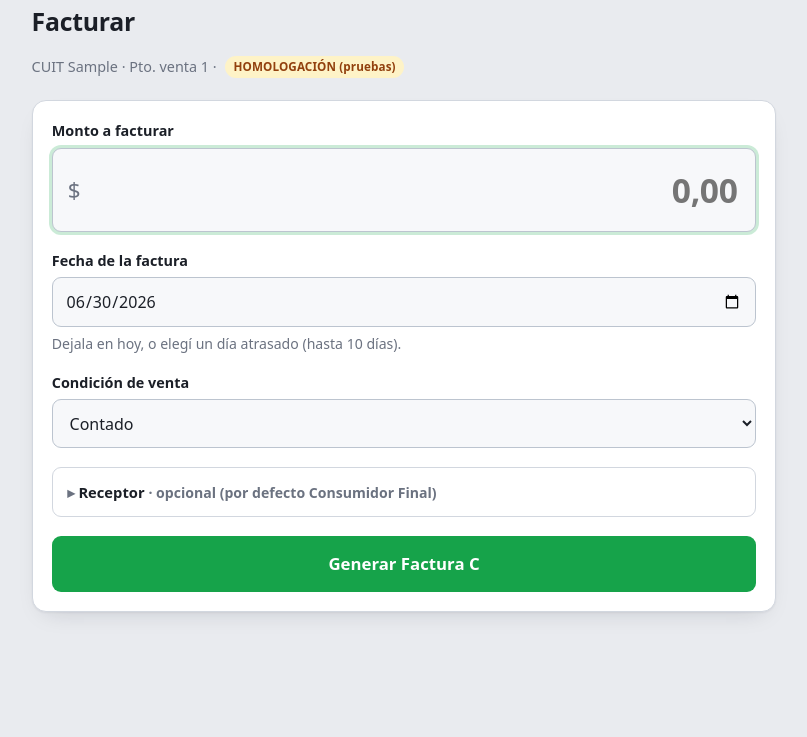
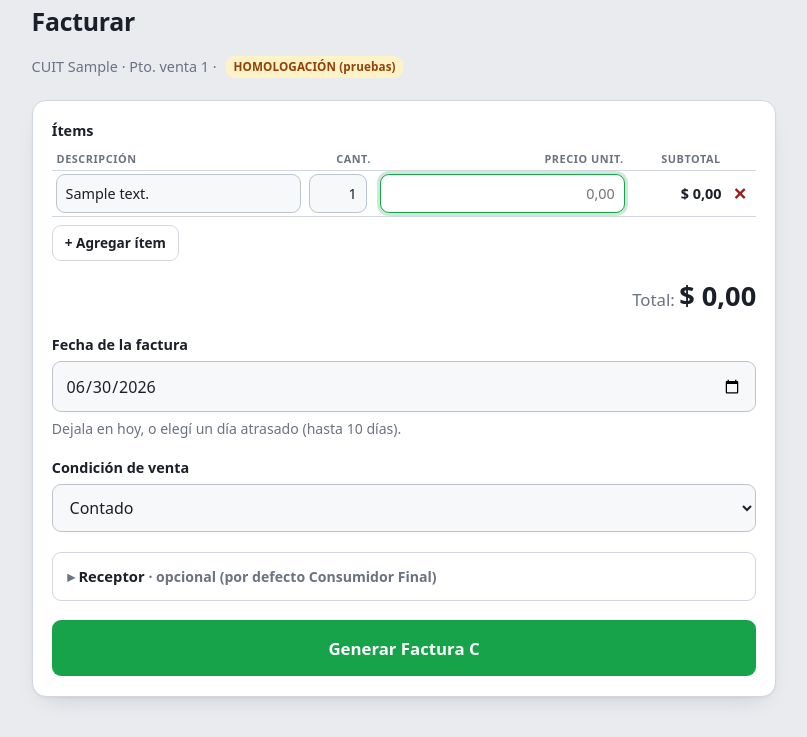
Before and after one commit to sergioseva/facturador-arca, a Flask app: page /facturar in a window 1280 px wide. Shown: the part 58-795 px from the top of the page, without its empty margins (236-1043 px from the left). Before the commit the page ends 675 px from the top, so only its background shows below. Run offline with Flask 3, Linux system fonts and the light colour scheme; the visitor is signed in with stand-in values (Sample User, id 1); tables that the repository leaves empty hold one stand-in row (values such as "Sample post").

Commit message:
Facturar: múltiples ítems por factura + catálogo configurable
El facturador pasa de un monto único a un editor de renglones (descripción +
cantidad + precio unitario), con total calculado en vivo. ARCA recibe el total
(Factura C de cabecera) y el PDF muestra todos los renglones.

- Ítems se guardan por factura (items_json) y el PDF los renderiza.
- Catálogo de ítems frecuentes por usuario (tabla items): sugerencias en el
  facturador (datalist), se suman solos al emitir, y se gestionan en Mi cuenta.
- Ítem por defecto (config) pre-carga el primer renglón.

Co-Authored-By: Claude Opus 4.8 (1M context) <noreply@anthropic.com>

```diff
--- a/app.py
+++ b/app.py
@@ -133,6 +133,14 @@ def _parse_importe(raw):
     return raw.strip().replace(".", "").replace(",", ".")
 
 
+def _num(raw):
+    """Parsea un número en formato argentino a float (0 si vacío/inválido)."""
+    try:
+        return float(_parse_importe(raw or "0") or "0")
+    except ValueError:
+        return 0.0
+
+
 # --- auth -------------------------------------------------------------------
 
 
@@ -179,9 +187,27 @@ def facturar():
     resultado = None
     error = None
     if request.method == "POST":
-        importe = ""
+        importe = "0"
         try:
-            importe = _parse_importe(request.form.get("importe", ""))
+            # Ítems (renglones): descripción + cantidad + precio unitario.
+            descs = request.form.getlist("item_desc")
+            cants = request.form.getlist("item_cant")
+            precios = request.form.getlist("item_precio")
+            items, total = [], 0.0
+            for d, ca, pr in zip(descs, cants, precios):
+                d = d.strip()
+                cant, precio = _num(ca), _num(pr)
+                if not d and cant == 0 and precio == 0:
+                    continue
+                sub = round(cant * precio, 2)
+                items.append({"desc": d or (cfg.get("item_descripcion") or "Venta"),
+                              "cant": cant, "precio": precio, "subtotal": sub})
+                total += sub
+            total = round(total, 2)
+            if not items or total <= 0:
+                raise ValueError("Agregá al menos un ítem con importe mayor a 0.")
+            importe = str(total)
+
             fecha = request.form.get("fecha", "").strip() or None
             doc_tipo = request.form.get("doc_tipo", "99").strip() or "99"
             doc_nro = request.form.get("doc_nro", "").strip()
@@ -203,6 +229,10 @@ def facturar():
                 cond_iva_receptor=cond_iva,
             )
             resultado["condicion_venta"] = cond_venta
+            resultado["items_json"] = json.dumps(items, ensure_ascii=False)
+            resultado["item_descripcion"] = items[0]["desc"]
+            for it in items:
+                db.agregar_item(g.user["id"], it["desc"])
             resultado["id"] = db.guardar(g.user["id"], resultado)
             # recordar el receptor si quedó identificado (no Consumidor Final)
             if resultado.get("doc_tipo") and int(resultado["doc_tipo"]) != 99:
@@ -237,6 +267,8 @@ def facturar():
         doc_nombres=afip.DOC_TIPO_NOMBRES,
         condiciones=CONDICIONES_VENTA,
         cond_venta_default=cfg.get("condicion_venta") or "Contado",
+        items=db.listar_items(g.user["id"]),
+        item_default=cfg.get("item_descripcion") or "",
     )
 
 
@@ -281,6 +313,10 @@ def factura_pdf_route(fid):
         abort(404)
     cfg = db.get_tenant_config(g.user["id"]) or {}
     f["concepto"] = cfg.get("concepto")
+    try:
+        f["items"] = json.loads(f["items_json"]) if f.get("items_json") else None
+    except (ValueError, TypeError):
+        f["items"] = None
     if f.get("doc_tipo") and int(f["doc_tipo"]) != 99 and f.get("doc_nro"):
         r = db.get_receptor(g.user["id"], f["doc_tipo"], f["doc_nro"])
         f["receptor_nombre"] = (r or {}).get("nombre") or ""
@@ -474,6 +510,12 @@ def cuenta():
                 leyenda=request.form.get("leyenda", "").strip(),
             )
             msg = "Datos de facturación guardados."
+        elif request.form.get("accion") == "item_add":
+            db.agregar_item(uid, request.form.get("item", ""))
+            msg = "Ítem agregado al catálogo."
+        elif request.form.get("accion") == "item_del":
+            db.borrar_item(uid, request.form.get("item", ""))
+            msg = "Ítem eliminado."
         else:
             actual = request.form.get("password_actual", "")
             nueva = request.form.get("password_nueva", "")
@@ -486,7 +528,7 @@ def cuenta():
                 msg = "Clave actualizada."
     return render_template(
         "cuenta.html", cfg=db.get_tenant_config(uid) or {}, msg=msg, error=error,
-        condiciones=CONDICIONES_VENTA,
+        condiciones=CONDICIONES_VENTA, items=db.listar_items(uid),
     )
 
 
--- a/templates/facturar.html
+++ b/templates/facturar.html
@@ -2,10 +2,18 @@
 {% block title %}Facturar — Factuya{% endblock %}
 {% block style %}
   .meta { color: var(--muted); font-size: .9rem; margin-bottom: 1.4rem; display: flex; gap: .5rem; align-items: center; flex-wrap: wrap; }
-  #importe { width: 100%; padding: 1rem 1.1rem 1rem 2rem; font-size: 2.1rem; font-weight: 800; text-align: right;
-    border-radius: var(--radius-sm); border: 1px solid var(--border-strong); letter-spacing: -.01em; background: var(--field); color: var(--text); }
-  .moneda { position: relative; }
-  .moneda::before { content: "$"; position: absolute; left: 1rem; top: 50%; transform: translateY(-50%); font-size: 1.4rem; color: var(--muted); pointer-events: none; }
+  table.items { width: 100%; border-collapse: collapse; margin-top: .3rem; }
+  table.items th { font-size: .68rem; text-transform: uppercase; color: var(--muted); text-align: left; padding: .2rem .3rem; font-weight: 700; }
+  table.items td { padding: .15rem .25rem; vertical-align: middle; }
+  table.items input { padding: .5rem .55rem; }
+  table.items .cant { width: 58px; text-align: right; }
+  table.items .precio { text-align: right; }
+  table.items td.sub { text-align: right; font-variant-numeric: tabular-nums; white-space: nowrap; font-weight: 600; min-width: 90px; }
+  table.items th.r, table.items td.r { text-align: right; }
+  .del-item { background: none; border: none; color: var(--err-fg); cursor: pointer; font-size: 1.05rem; padding: 0 .2rem; }
+  #add-item { margin-top: .5rem; }
+  .total-row { text-align: right; margin-top: .9rem; font-size: 1.05rem; color: var(--muted); }
+  .total-row b { font-size: 1.7rem; color: var(--text); font-variant-numeric: tabular-nums; }
   #btn-facturar { width: 100%; margin-top: 1.2rem; padding: .9rem; font-size: 1.05rem; }
   details.receptor { margin-top: 1.2rem; border: 1px solid var(--border); border-radius: var(--radius-sm); padding: .2rem .9rem; }
   details.receptor > summary { cursor: pointer; padding: .6rem 0; font-weight: 600; font-size: .92rem; list-style: none; }
@@ -38,11 +46,17 @@
   <div class="card">
   <form method="post" id="form-factura" data-entorno="{{ entorno }}">
     <input type="hidden" name="csrf_token" value="{{ csrf_token() }}">
-    <label for="importe" style="margin-top:0">Monto a facturar</label>
-    <div class="moneda">
-      <input type="text" id="importe" name="importe" inputmode="decimal"
-             placeholder="0,00" autocomplete="off" autofocus required>
-    </div>
+
+    <label style="margin-top:0">Ítems</label>
+    <table class="items">
+      <thead><tr>
+        <th>Descripción</th><th class="r">Cant.</th><th class="r">Precio unit.</th><th class="r">Subtotal</th><th></th>
+      </tr></thead>
+      <tbody id="items-body"></tbody>
+    </table>
+    <button type="button" class="btn-ghost btn-sm" id="add-item">+ Agregar ítem</button>
+    <datalist id="items-datalist">{% for it in items %}<option value="{{ it }}"></option>{% endfor %}</datalist>
+    <div class="total-row">Total: <b id="total-display">$ 0,00</b></div>
 
     <label for="fecha" style="margin-top:1.1rem">Fecha de la factura</label>
     <input type="date" id="fecha" name="fecha" value="{{ hoy }}" max="{{ hoy }}">
@@ -113,7 +127,8 @@
     <div class="box confirm">
       <h3 style="margin:0 0 .9rem">Confirmá la factura</h3>
       <dl>
-        <dt>Importe</dt><dd id="cf-importe"></dd>
+        <dt>Total</dt><dd id="cf-importe"></dd>
+        <dt>Ítems</dt><dd id="cf-items"></dd>
         <dt>Fecha</dt><dd id="cf-fecha"></dd>
         <dt>Receptor</dt><dd id="cf-receptor"></dd>
         <dt>Cond. de venta</dt><dd id="cf-cv"></dd>
@@ -145,92 +160,112 @@
   {% if error %}<div class="error">❌ {{ error }}</div>{% endif %}
 
   <script>
-    const importe = document.getElementById('importe');
-    importe.addEventListener('input', () => {
-      let v = importe.value.replace(/[^\d,]/g, '');
-      const [rawInt, ...rest] = v.split(',');
-      const intPart = rawInt.replace(/\B(?=(\d{3})+(?!\d))/g, '.');
-      const decPart = rest.length ? ',' + rest.join('').slice(0, 2) : '';
-      importe.value = intPart + decPart;
-    });
+    const ITEM_DEFAULT = {{ item_default|tojson }};
     const form = document.getElementById('form-factura');
     const modal = document.getElementById('confirm-modal');
-    // Al "Generar": en vez de enviar, mostramos el resumen para confirmar.
-    form.addEventListener('submit', (e) => {
+    const itemsBody = document.getElementById('items-body');
+
+    function parseAR(s){ s=(s||'').replace(/\./g,'').replace(',','.'); const n=parseFloat(s); return isNaN(n)?0:n; }
+    function fmtMoney(n){ return n.toLocaleString('es-AR',{minimumFractionDigits:2,maximumFractionDigits:2}); }
+    function fmtMiles(s){ let v=s.replace(/[^\d,]/g,''); const p=v.split(','); const ip=p[0].replace(/\B(?=(\d{3})+(?!\d))/g,'.'); const dp=p.length>1?','+p.slice(1).join('').slice(0,2):''; return ip+dp; }
+
+    function recompute(){
+      let total=0;
+      itemsBody.querySelectorAll('tr').forEach(tr=>{
+        const cant=parseAR(tr.querySelector('.cant').value||'0');
+        const precio=parseAR(tr.querySelector('.precio').value||'0');
+        const sub=Math.round(cant*precio*100)/100;
+        tr.querySelector('.sub').textContent='$ '+fmtMoney(sub);
+        total+=sub;
+      });
+      document.getElementById('total-display').textContent='$ '+fmtMoney(total);
+      return total;
+    }
+
+    function addRow(desc, focus){
+      const tr=document.createElement('tr');
+      tr.innerHTML=`<td><input type="text" name="item_desc" list="items-datalist" autocomplete="off" placeholder="Descripción"></td>
+        <td><input type="text" name="item_cant" class="cant" value="1" inputmode="decimal"></td>
+        <td><input type="text" name="item_precio" class="precio" inputmode="decimal" placeholder="0,00"></td>
+        <td class="sub">$ 0,00</td>
+        <td><button type="button" class="del-item" title="Quitar">✕</button></td>`;
+      itemsBody.appendChild(tr);
+      if(desc) tr.querySelector('input[name=item_desc]').value=desc;
+      tr.querySelector('.precio').addEventListener('input',(e)=>{ e.target.value=fmtMiles(e.target.value); recompute(); });
+      tr.querySelector('.cant').addEventListener('input',recompute);
+      tr.querySelector('.del-item').addEventListener('click',()=>{ if(itemsBody.querySelectorAll('tr').length>1){ tr.remove(); recompute(); } });
+      if(focus) tr.querySelector('.precio').focus();
+      recompute();
+    }
+    document.getElementById('add-item').addEventListener('click',()=>addRow('', true));
+    addRow(ITEM_DEFAULT, true);
+
+    form.addEventListener('submit',(e)=>{
       e.preventDefault();
-      const limpio = importe.value.replace(/\./g, '').replace(',', '.');
-      if (!(parseFloat(limpio) > 0)) { alert('Ingresá un monto mayor a 0.'); return; }
-      document.getElementById('cf-importe').textContent = '$ ' + (importe.value || '0,00');
-      const f = document.getElementById('fecha').value;
-      document.getElementById('cf-fecha').textContent = f ? f.split('-').reverse().join('/') : 'hoy';
+      const total=recompute();
+      if(!(total>0)){ alert('Agregá al menos un ítem con importe mayor a 0.'); return; }
+      const filas=itemsBody.querySelectorAll('tr').length;
+      document.getElementById('cf-importe').textContent='$ '+fmtMoney(total);
+      document.getElementById('cf-items').textContent=filas+(filas===1?' ítem':' ítems');
+      const f=document.getElementById('fecha').value;
+      document.getElementById('cf-fecha').textContent=f?f.split('-').reverse().join('/'):'hoy';
       let rec;
-      if (docTipo.value === '99') { rec = 'Consumidor Final'; }
-      else {
-        const t = docTipo.options[docTipo.selectedIndex].text.split(' ')[0];
-        const nro = document.getElementById('doc_nro').value.trim();
-        const nom = document.getElementById('receptor_nombre').value.trim();
-        rec = t + ' ' + nro + (nom ? ' · ' + nom : '');
-      }
-      document.getElementById('cf-receptor').textContent = rec;
-      document.getElementById('cf-cv').textContent = document.getElementById('condicion_venta').value;
-      const prod = form.dataset.entorno === 'produccion';
-      document.getElementById('cf-entorno').textContent = prod ? 'Producción (real)' : 'Homologación (pruebas)';
-      document.getElementById('cf-warn').style.display = prod ? 'block' : 'none';
-      modal.style.display = 'flex';
+      if(docTipo.value==='99'){ rec='Consumidor Final'; }
+      else { const t=docTipo.options[docTipo.selectedIndex].text.split(' ')[0]; const nro=document.getElementById('doc_nro').value.trim(); const nom=document.getElementById('receptor_nombre').value.trim(); rec=t+' '+nro+(nom?' · '+nom:''); }
+      document.getElementById('cf-receptor').textContent=rec;
+      document.getElementById('cf-cv').textContent=document.getElementById('condicion_venta').value;
+      const prod=form.dataset.entorno==='produccion';
+      document.getElementById('cf-entorno').textContent=prod?'Producción (real)':'Homologación (pruebas)';
+      document.getElementById('cf-warn').style.display=prod?'block':'none';
+      modal.style.display='flex';
     });
-    document.getElementById('cf-cancelar').addEventListener('click', () => { modal.style.display = 'none'; });
-    document.getElementById('cf-confirmar').addEventListener('click', () => {
-      modal.style.display = 'none';
-      const btn = document.getElementById('btn-facturar');
-      btn.disabled = true; btn.innerHTML = '<span class="spinner"></span>Generando…';
-      document.getElementById('overlay').style.display = 'flex';
+    document.getElementById('cf-cancelar').addEventListener('click',()=>{ modal.style.display='none'; });
+    document.getElementById('cf-confirmar').addEventListener('click',()=>{
+      modal.style.display='none';
+      const btn=document.getElementById('btn-facturar');
+      btn.disabled=true; btn.innerHTML='<span class="spinner"></span>Generando…';
+      document.getElementById('overlay').style.display='flex';
       form.submit();
     });
-    window.addEventListener('pageshow', () => {
-      document.getElementById('overlay').style.display = 'none';
-      const btn = document.getElementById('btn-facturar');
-      btn.disabled = false; btn.textContent = 'Generar Factura C';
+    window.addEventListener('pageshow',()=>{
+      document.getElementById('overlay').style.display='none';
+      const btn=document.getElementById('btn-facturar');
+      btn.disabled=false; btn.textContent='Generar Factura C';
+      recompute();
     });
 
-    // Receptor: mostrar campos solo si no es Consumidor Final
-    const docTipo = document.getElementById('doc_tipo');
-    const docExtra = document.getElementById('doc-extra');
-    function toggleDoc() { docExtra.style.display = (docTipo.value !== '99') ? 'block' : 'none'; }
-    docTipo.addEventListener('change', toggleDoc); toggleDoc();
-    // Elegir un receptor reciente rellena los campos
-    const reciente = document.getElementById('reciente');
-    if (reciente) reciente.addEventListener('change', () => {
-      if (!reciente.value) { docTipo.value = '99'; toggleDoc(); padron.textContent=''; return; }
-      const [dt, nro, cond, nombre] = reciente.value.split('|');
-      docTipo.value = dt; toggleDoc();
-      document.getElementById('doc_nro').value = nro || '';
-      document.getElementById('receptor_nombre').value = nombre || '';
-      if (cond) document.getElementById('cond_iva').value = cond;
-      padron.textContent = '';
+    // Receptor
+    const docTipo=document.getElementById('doc_tipo');
+    const docExtra=document.getElementById('doc-extra');
+    function toggleDoc(){ docExtra.style.display=(docTipo.value!=='99')?'block':'none'; }
+    docTipo.addEventListener('change',toggleDoc); toggleDoc();
+    const reciente=document.getElementById('reciente');
+    if(reciente) reciente.addEventListener('change',()=>{
+      if(!reciente.value){ docTipo.value='99'; toggleDoc(); padron.textContent=''; return; }
+      const [dt,nro,cond,nombre]=reciente.value.split('|');
+      docTipo.value=dt; toggleDoc();
+      document.getElementById('doc_nro').value=nro||'';
+      document.getElementById('receptor_nombre').value=nombre||'';
+      if(cond) document.getElementById('cond_iva').value=cond;
+      padron.textContent='';
     });
-
-    // Verificar en el padrón de ARCA la razón social/nombre del CUIT/CUIL
-    const docNro = document.getElementById('doc_nro');
-    const nomInput = document.getElementById('receptor_nombre');
-    const padron = document.getElementById('padron-status');
-    let padronTimer, padronUltimo = '';
-    function buscarPadron() {
-      const t = docTipo.value, nro = docNro.value.replace(/\D/g, '');
-      if ((t === '80' || t === '86') && nro.length === 11) {
-        if (nro === padronUltimo) return;
-        padronUltimo = nro;
-        padron.textContent = '⏳ Buscando en ARCA…'; padron.style.color = 'var(--muted)';
-        fetch('/api/padron?doc=' + nro).then(r => r.json()).then(d => {
-          if (d.nombre) {
-            padron.textContent = '✓ ' + d.nombre; padron.style.color = '#16a34a';
-            if (!nomInput.value) nomInput.value = d.nombre;
-          } else {
-            padron.textContent = '⚠️ ' + (d.error || 'No se encontró'); padron.style.color = '#b45309';
-          }
-        }).catch(() => { padron.textContent = '⚠️ No se pudo consultar el padrón.'; padron.style.color = '#b45309'; });
-      } else { padron.textContent = ''; padronUltimo = ''; }
+    const docNro=document.getElementById('doc_nro');
+    const nomInput=document.getElementById('receptor_nombre');
+    const padron=document.getElementById('padron-status');
+    let padronTimer, padronUltimo='';
+    function buscarPadron(){
+      const t=docTipo.value, nro=docNro.value.replace(/\D/g,'');
+      if((t==='80'||t==='86') && nro.length===11){
+        if(nro===padronUltimo) return;
+        padronUltimo=nro;
+        padron.textContent='⏳ Buscando en ARCA…'; padron.style.color='var(--muted)';
+        fetch('/api/padron?doc='+nro).then(r=>r.json()).then(d=>{
+          if(d.nombre){ padron.textContent='✓ '+d.nombre; padron.style.color='#16a34a'; if(!nomInput.value) nomInput.value=d.nombre; }
+          else { padron.textContent='⚠️ '+(d.error||'No se encontró'); padron.style.color='#b45309'; }
+        }).catch(()=>{ padron.textContent='⚠️ No se pudo consultar el padrón.'; padron.style.color='#b45309'; });
+      } else { padron.textContent=''; padronUltimo=''; }
     }
-    docNro.addEventListener('input', () => { clearTimeout(padronTimer); padronTimer = setTimeout(buscarPadron, 500); });
-    docTipo.addEventListener('change', () => { padron.textContent = ''; padronUltimo = ''; });
+    docNro.addEventListener('input',()=>{ clearTimeout(padronTimer); padronTimer=setTimeout(buscarPadron,500); });
+    docTipo.addEventListener('change',()=>{ padron.textContent=''; padronUltimo=''; });
   </script>
 {% endblock %}
```
Also changed, not shown: db.py (+51 -3 lines), pdf.py (+16 -9 lines), templates/cuenta.html (+28 -1 lines).
